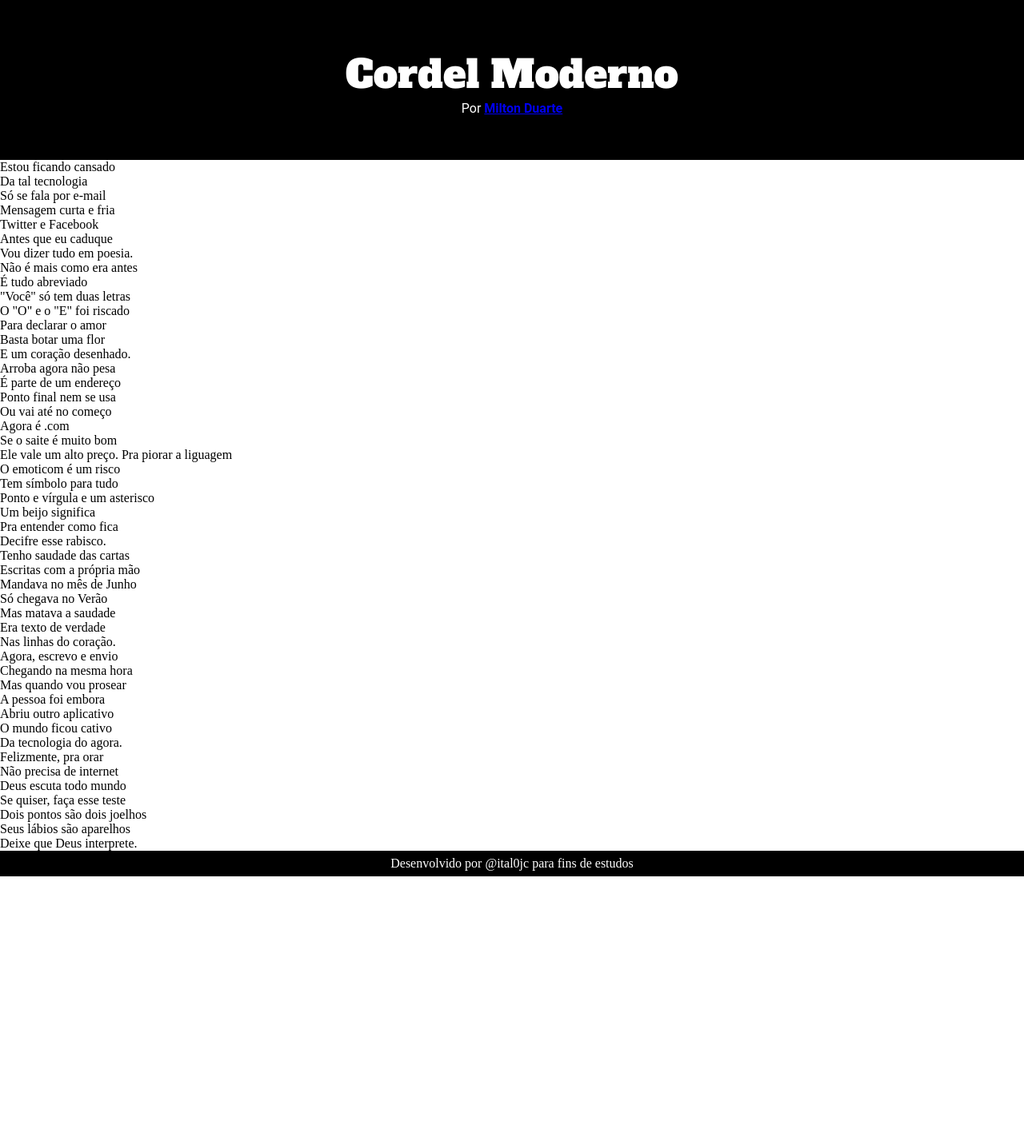
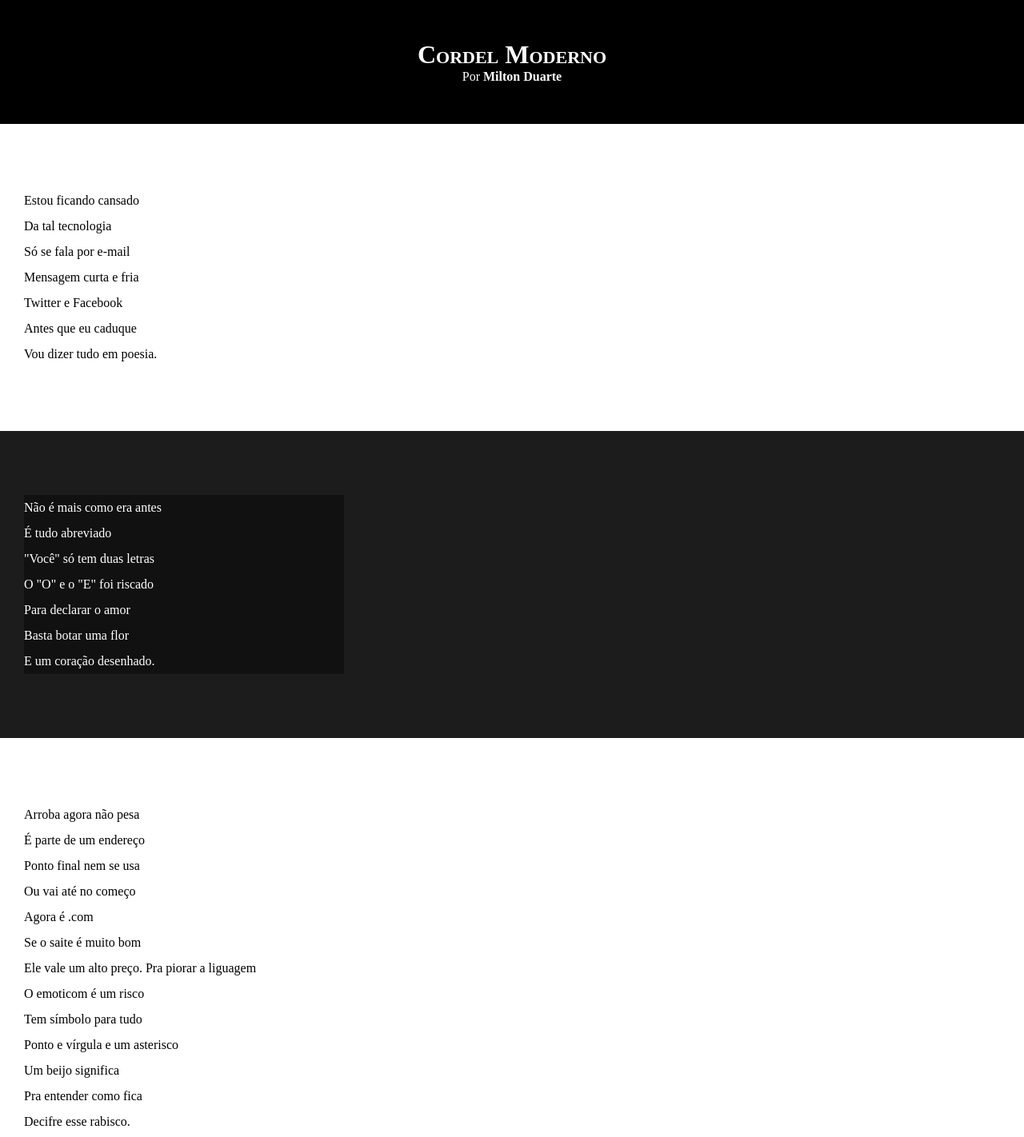
Before and after one commit to ital0jc/HTML-CSS, a plain HTML site: page Desafio Vídeos HTML/Módulo3/index.html in a window 1280 px wide. Shown: the top 1422 px of the page at 80% size. Before the commit the page ends 1096 px from the top, so only its background shows below. Drawn offline with Linux system fonts and the light colour scheme.

Commit message:
corrigindo

```diff
--- a/Desafio Vídeos HTML/Módulo3/cordel.css
+++ b/Desafio Vídeos HTML/Módulo3/cordel.css
@@ -1,13 +1,4 @@
 @charset "UTF-8";
-
-@import url('https://fonts.googleapis.com/css2?family=Alfa+Slab+One&family=Bebas+Neue&display=swap');
-
-@font-face {
-    font-family: 'Cursiva';
-    src: url('fontes/CursiveSerif-Book.ttf');
-    font-weight: normal;
-}
-
 
 * {
     margin: 0px;
@@ -15,61 +6,60 @@
 }
 
 body {
-    background-color: white;
+    min-height: 100vh;
+    background-color: darkgray;
 }
 
 header {
+    background-color: black;
     color: white;
-    background-color: black;
-    min-height: 140px;
     text-align: center;
-    padding: 60px 0px 0px 0px;
 }
 
 header > h1 {
-    text;
-    font-family: 'Alfa Slab One', static;
-    font-weight: lighter;
-    font-size: 3em;
-    font-optical-sizing: auto;
-}
-header > p {
-    font-family: 'Roboto', sans-serif;
-    padding: 0px 0px 0px 0px;
+    padding-top: 50px;
+    font-variant: small-caps; /*TODAS FICAM MAIÚSCULAS, mas o restante das letras ficam menores do que a primeira*/
 }
 
-main > article > p {
-    font-family: 'Cursiva', cursive;
-    font-weight: bold;
-    font-style: italic;
-    padding: 40px 10px 10px 30px;
-    font-size: 1.6em;
-    line-height: 2em;
+header > p {
+    padding-bottom: 50px;
 }
 
-.container {
+header a, footer a { /*quando colocado a , simboliza que os valores dentro do chocete vão valer para ambos as tags selecionadas*/
     color: white;
-    background-color: black;
-    background-size: cover;
-    background: url(wallpaper002.jpg) center left no-repeat fixed;
-    background-color: lightgray;
+    text-decoration: none;
+    font-weight: bolder;
 }
 
-#p1 {
-    background-color: black;
+header a:hover, footer a:hover {
+    text-decoration: underline;
 }
 
-#p2 {
+section {
+    padding-top: 10vh;
+    padding-bottom: 10vh;
+    line-height: 2em;
+    padding-left: 30px;
+}
 
+section.normal { /*o . é usado quando uma "div" semântica tem uma class embutida, como o exemplo dessa*/
+    background-color: white;
+    color: black;
 }
-footer {
-    padding: 7px;
-    text-align: center;
-    background-color: black;
+
+section.imagem {
+    background-color: rgb(28, 28, 28);
     color: white;
 }
 
-footer > a {
-    text-decoration: none;
+section.imagem > p {
+    background-color: rgba(0, 0, 0, 0.383);
+    width: 400px;
+}
+
+footer {
+    background-color: black;
+    text-align: center;
     color: white;
+    padding: 10px;
 }
--- a/Desafio Vídeos HTML/Módulo3/index.html
+++ b/Desafio Vídeos HTML/Módulo3/index.html
@@ -11,7 +11,7 @@
             <h1>Cordel Moderno</h1>
             <p>Por <strong><a href="https://www.recantodasletras.com.br/poesias/3186743">Milton Duarte</a></strong></p>
     </header>
-                <section>
+                <section class="normal">
                     <p>
                         Estou ficando cansado<br>
                         Da tal tecnologia<br>
@@ -22,7 +22,7 @@
                         Vou dizer tudo em poesia.
                     </p>
                 </section>
-                <section>
+                <section class="imagem">
                     <p>
                         Não é mais como era antes<br>
                         É tudo abreviado<br>
@@ -33,7 +33,7 @@
                         E um coração desenhado.<br>
                     </p>
                 </section>
-                <section>
+                <section class="normal">
                     <p>
                         Arroba agora não pesa<br>
                         É parte de um endereço<br>
@@ -52,7 +52,7 @@
                         Decifre esse rabisco.
                     </p>
                 </section>
-                <section>
+                <section class="imagem">
                     <p>
                         Tenho saudade das cartas<br>
                         Escritas com a própria mão<br>
@@ -63,7 +63,7 @@
                         Nas linhas do coração.
                     </p>
                 </section>
-                <section>
+                <section class="normal">
                     <p>
                         Agora, escrevo e envio<br>
                         Chegando na mesma hora<br>
@@ -83,8 +83,6 @@
                         Deixe que Deus interprete.
                     </p>
                 </section>
-        </article>
-    </main>
     <footer>
         Desenvolvido por <a href="https://github.com/ital0jc" target="_blank">@ital0jc</a> para fins de estudos
     </footer>
--- /dev/null
+++ b/Exercícios/ex22 (imagens de fundo e repeat)/antcordel.css
@@ -0,0 +1,75 @@
+@charset "UTF-8";
+
+@import url('https://fonts.googleapis.com/css2?family=Alfa+Slab+One&family=Bebas+Neue&display=swap');
+
+@font-face {
+    font-family: 'Cursiva';
+    src: url('fontes/CursiveSerif-Book.ttf');
+    font-weight: normal;
+}
+
+
+* {
+    margin: 0px;
+    padding: 0px;
+}
+
+body {
+    background-color: white;
+}
+
+header {
+    color: white;
+    background-color: black;
+    min-height: 140px;
+    text-align: center;
+    padding: 60px 0px 0px 0px;
+}
+
+header > h1 {
+    text;
+    font-family: 'Alfa Slab One', static;
+    font-weight: lighter;
+    font-size: 3em;
+    font-optical-sizing: auto;
+}
+header > p {
+    font-family: 'Roboto', sans-serif;
+    padding: 0px 0px 0px 0px;
+}
+
+main > article > p {
+    font-family: 'Cursiva', cursive;
+    font-weight: bold;
+    font-style: italic;
+    padding: 40px 10px 10px 30px;
+    font-size: 1.6em;
+    line-height: 2em;
+}
+
+.container {
+    color: white;
+    background-color: black;
+    background-size: cover;
+    background: url(wallpaper002.jpg) center left no-repeat fixed;
+    background-color: lightgray;
+}
+
+#p1 {
+    background-color: black;
+}
+
+#p2 {
+
+}
+footer {
+    padding: 7px;
+    text-align: center;
+    background-color: black;
+    color: white;
+}
+
+footer > a {
+    text-decoration: none;
+    color: white;
+}
```
